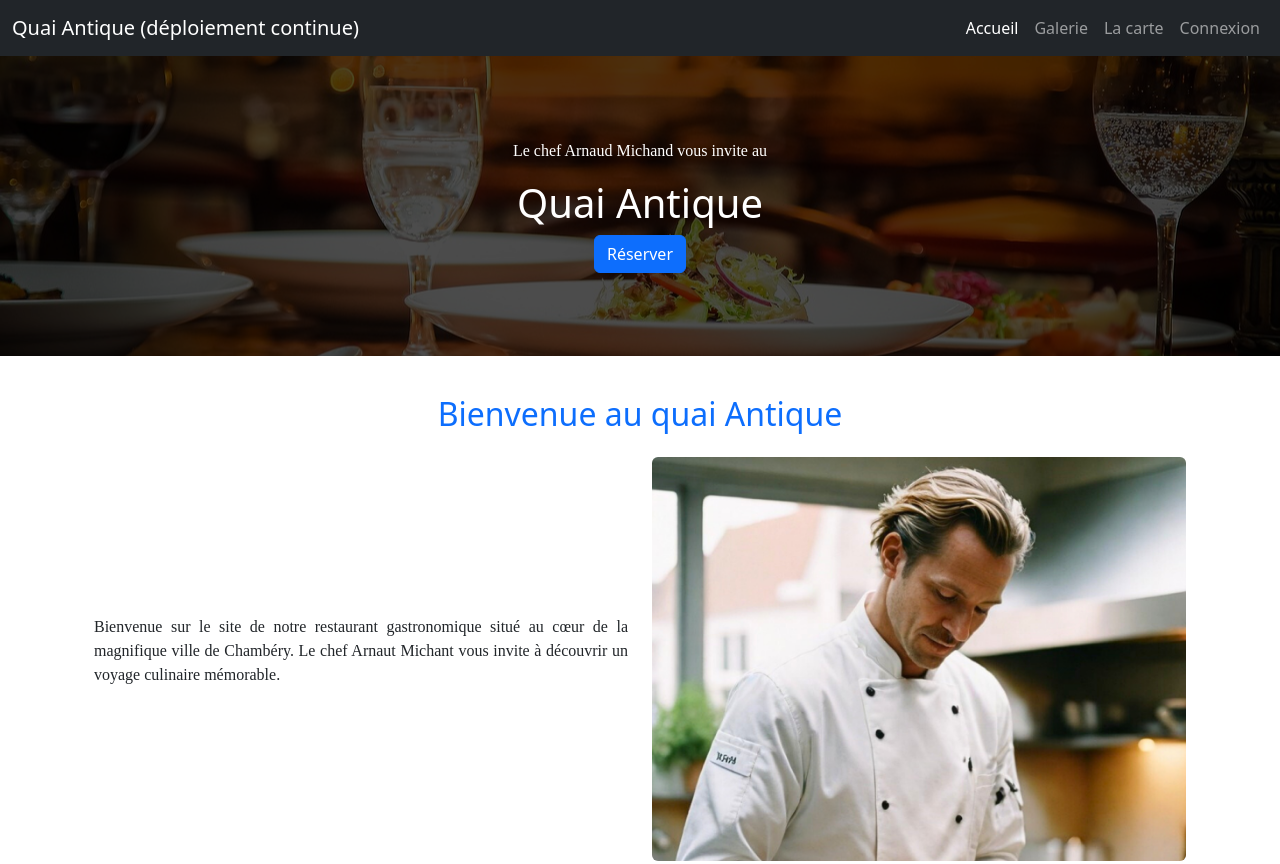
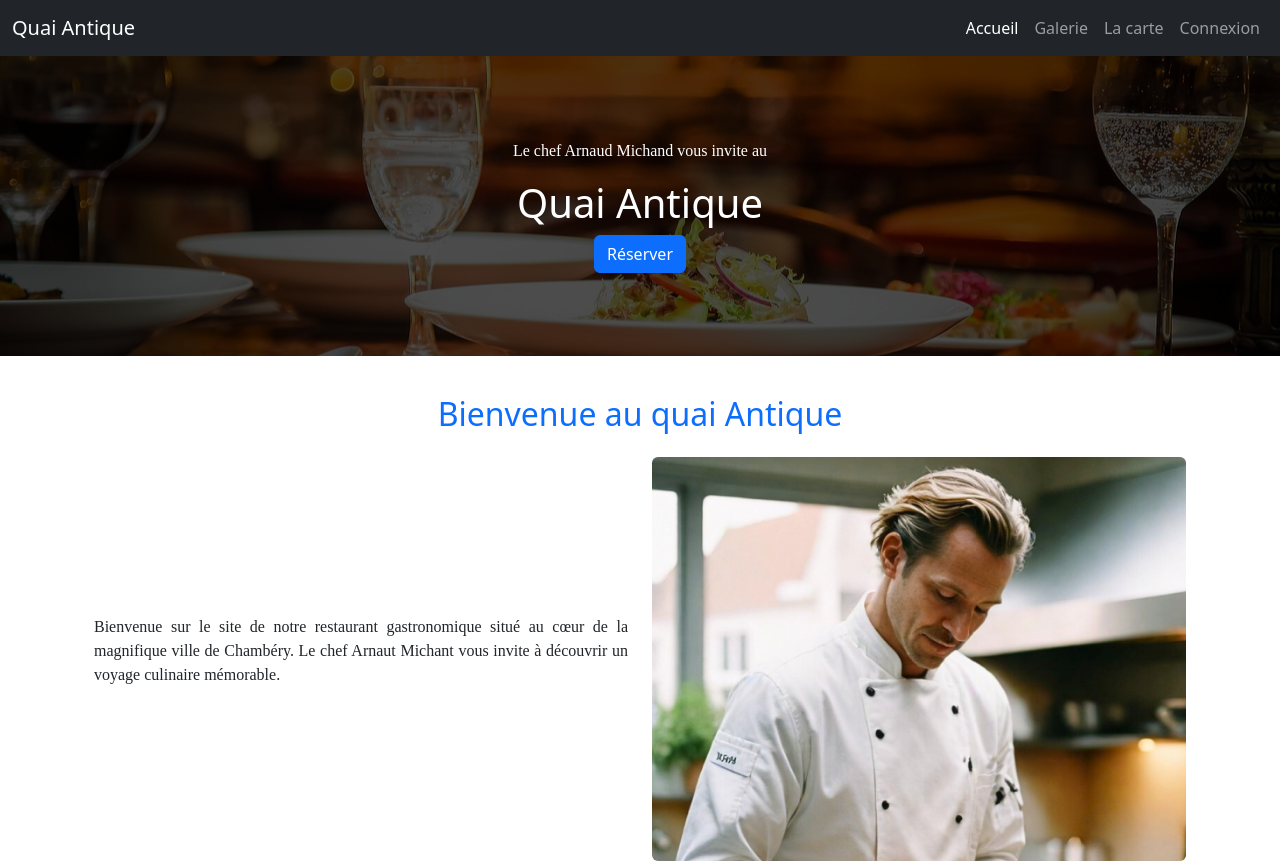
Before and after one commit to monarche05/QuaiAntiqueRestaurantFront, a website with bundled scripts: page index.html in a window 1280 px wide. Shown: the top 864 px of the page. Built offline with nearby package versions, Linux system fonts and the light colour scheme; files whose address does not match are found by name; a web font is replaced by a local one.

Commit message:
end test deployement continue

```diff
--- a/index.html
+++ b/index.html
@@ -24,9 +24,7 @@
     <header>
       <nav class="navbar navbar-expand-lg bg-dark" data-bs-theme="dark">
         <div class="container-fluid">
-          <a class="navbar-brand" href="/"
-            >Quai Antique (déploiement continue)</a
-          >
+          <a class="navbar-brand" href="/">Quai Antique</a>
           <button
             class="navbar-toggler"
             type="button"
```
